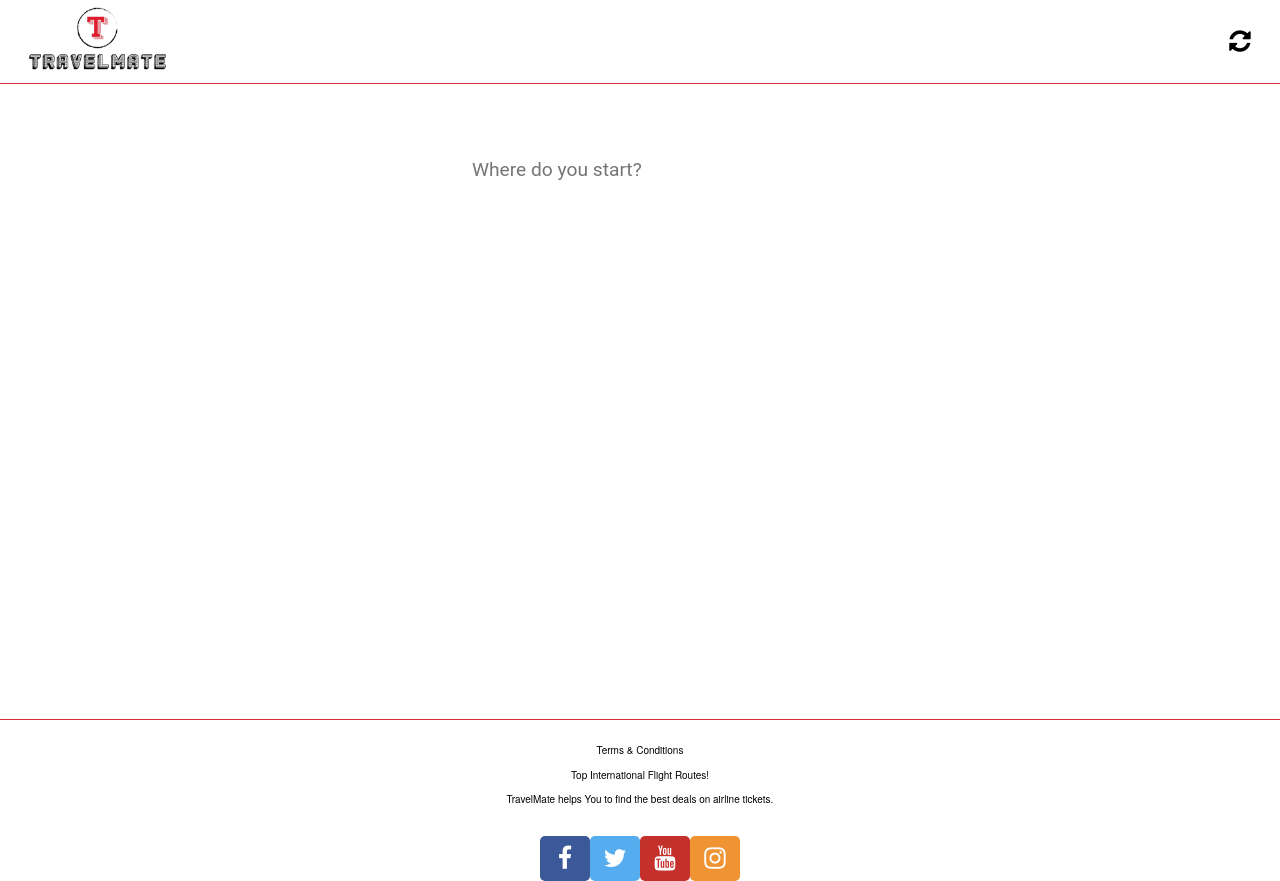
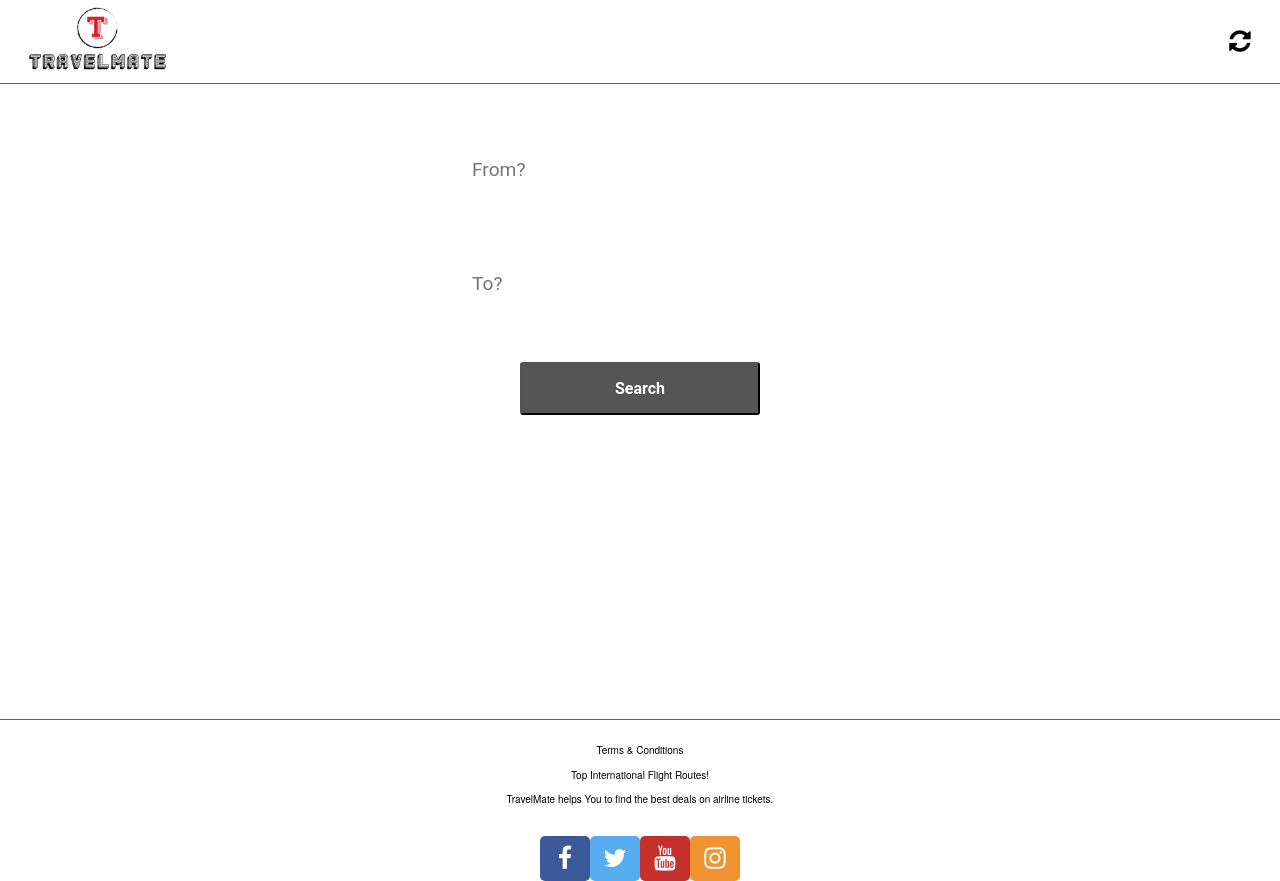
Before and after one commit to irrelephant-io/travel-mate-client, a React (Create React App) app: page / in a window 1280 px wide. Built offline with nearby package versions, Linux system fonts and the light colour scheme.

Commit message:
145 - Edit AirportSelector component

```diff
--- a/src/components/SearchContainer/AirportSelector/AirportSelector.jsx
+++ b/src/components/SearchContainer/AirportSelector/AirportSelector.jsx
@@ -3,14 +3,22 @@ import React from 'react';
 import s from './AirportSelector.module.css';
 
 import airportFetcher from '../../../fetcher/airportFetcher'
+import { NavLink } from 'react-router-dom';
 
 const AirportSelector = () => {
     return (
         <div className={s.airportSelectorContainer}>
             <div>
                 <div className={s.searchBarContainer}>
-                    <input type="text" class={s.input} id="name" placeholder="Where do you start?" required="" onChange={airportFetcher}/>
-                    <label for="name" class={s.label}>Where do you start?</label>
+                    <input type="text" class={s.input} id="from" placeholder="From?" required="" onChange={airportFetcher} />
+                    <label for="from" class={s.label}>From?</label>
+                    <input type="text" class={s.input} id="to" placeholder="To?" required="" onChange={airportFetcher} />
+                    <label for="to" class={s.label}>To?</label>
+                    <div className={s.buttonContainer}>
+                        <NavLink to="/result">
+                            <button>Search</button>
+                        </NavLink>
+                    </div>
                 </div>
             </div>
         </div>
--- a/src/components/SearchContainer/AirportSelector/AirportSelector.module.css
+++ b/src/components/SearchContainer/AirportSelector/AirportSelector.module.css
@@ -1,8 +1,7 @@
 .label {
     font-family: 'Roboto', sans-serif;
     font-size: 1.2rem;
-    margin-left: 2rem;
-    margin-top: 0.5rem;
+    margin: 0.5rem 0rem 0.5rem 2rem;
     display: block;
     transition: all 0.3s;
     transform: translateY(0rem);
@@ -40,3 +39,34 @@
     display: flex;
     flex-direction: column;
 }
+
+.buttonContainer {
+    display: flex;
+    justify-content: center;
+}
+
+.buttonContainer > a {
+    width: 60%;
+}
+
+button {
+    width: 100%;
+    /* margin-left: 2.5rem; */
+    border-radius: 3px;
+    background-color: #555555;
+    color: white;
+    transition-duration: 0.4s;
+    padding: 15px 32px;
+    font-family: 'Roboto', sans-serif;
+    text-align: center;
+    text-decoration: none;
+    font-size: 16px;
+    font-weight: bold;
+    cursor: pointer;
+}
+
+button:hover {
+    background-color: white;
+    color: black;
+    border: 2px solid #555555;
+}
```
